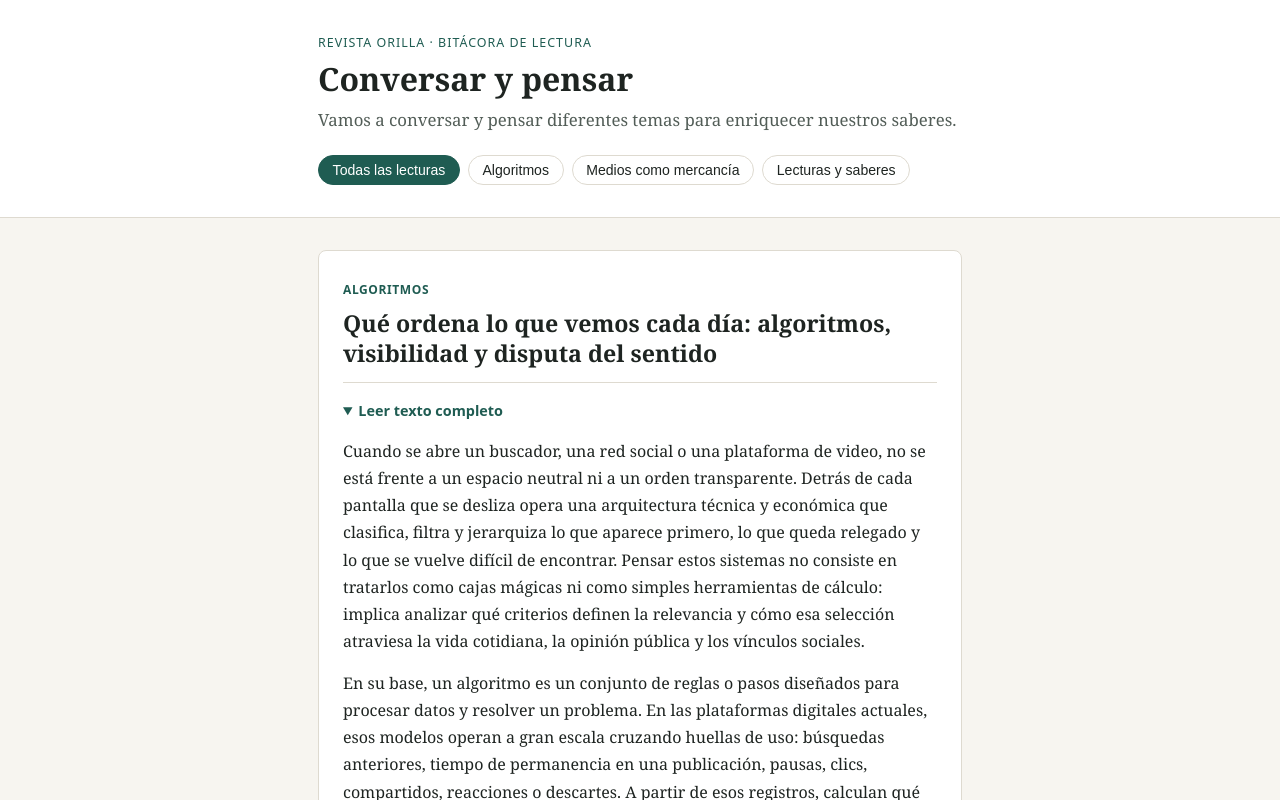
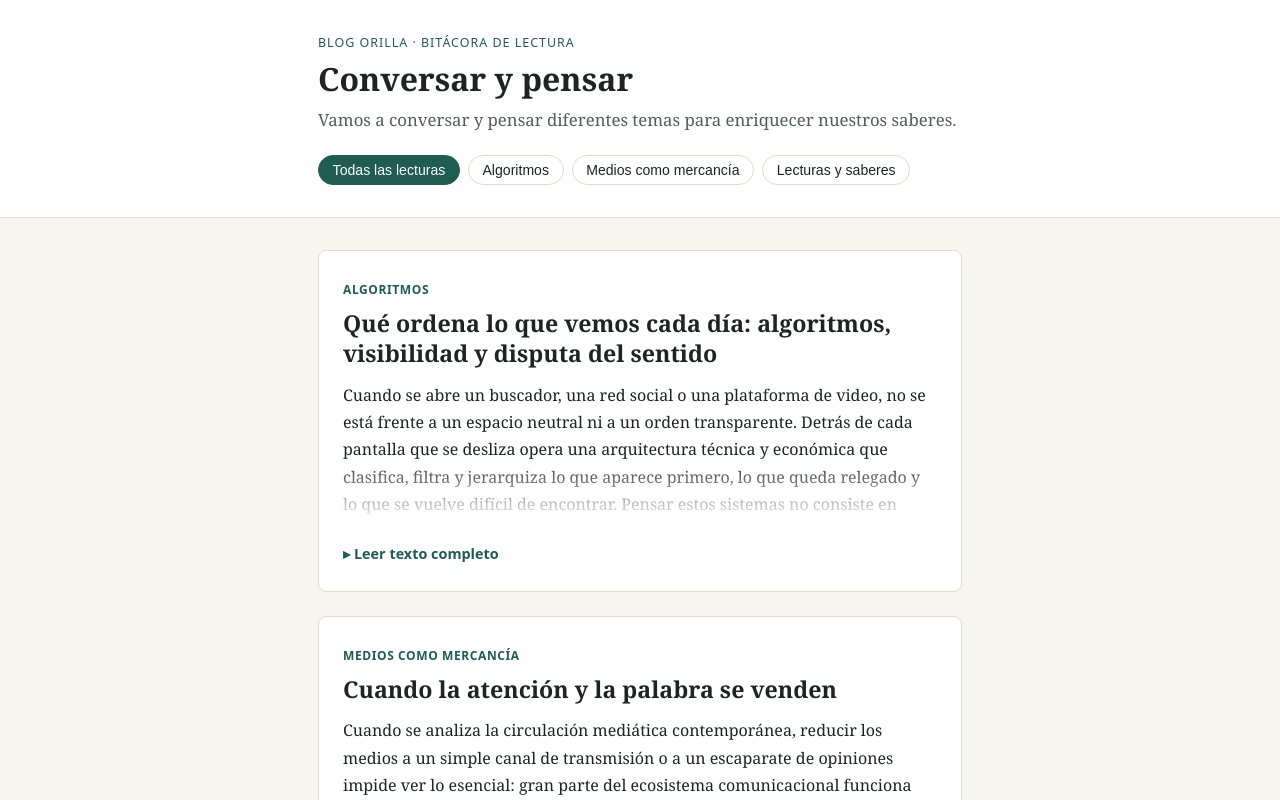
Before and after one commit to Revistaorilla/Blog-RevistaOrilla, a plain HTML site: page index.html in a window 1280 px wide. Both pictures are taken after a click on the button "Todas las lecturas". Shown: the top 800 px of the page. Drawn offline with Linux system fonts and the light colour scheme.

Commit message:
Update index.html

```diff
--- a/index.html
+++ b/index.html
@@ -3,7 +3,7 @@
 <head>
   <meta charset="UTF-8" />
   <meta name="viewport" content="width=device-width, initial-scale=1.0" />
-  <title>Blog — Revista Orilla</title>
+  <title>Blog Orilla</title>
   <style>
     :root {
       --fondo: #f7f5f0;
@@ -116,21 +116,58 @@
       line-height: 1.3;
     }
 
-    details {
-      border-top: 1px solid var(--borde);
-      padding-top: 1rem;
+    .cuerpo-nota {
+      position: relative;
+      max-height: 9.2rem;
+      overflow: hidden;
+      transition: max-height 0.4s ease;
     }
 
-    summary {
+    .cuerpo-nota::after {
+      content: "";
+      position: absolute;
+      left: 0;
+      right: 0;
+      bottom: 0;
+      height: 4.5rem;
+      background: linear-gradient(to bottom, rgba(255, 255, 255, 0), var(--superficie) 92%);
+      pointer-events: none;
+      transition: opacity 0.3s ease;
+    }
+
+    .entrada.abierta .cuerpo-nota {
+      max-height: 300rem;
+    }
+
+    .entrada.abierta .cuerpo-nota::after {
+      opacity: 0;
+    }
+
+    .cuerpo-nota p {
+      margin: 0.9rem 0;
+    }
+
+    .cuerpo-nota p:first-child {
+      margin-top: 0;
+    }
+
+    .btn-leer {
+      margin-top: 0.65rem;
+      background: none;
+      border: none;
+      padding: 0.25rem 0;
       font-family: system-ui, -apple-system, sans-serif;
       font-size: 0.9rem;
       font-weight: 600;
       color: var(--acento);
       cursor: pointer;
+      display: inline-flex;
+      align-items: center;
+      gap: 0.35rem;
     }
 
-    .cuerpo-nota p {
-      margin: 0.9rem 0;
+    .btn-leer:hover {
+      text-decoration: underline;
     }
 
     footer {
@@ -146,7 +183,7 @@
 <body>
   <header>
     <div class="contenedor">
-      <div class="eyebrow">Revista Orilla · Bitácora de lectura</div>
+      <div class="eyebrow">Blog Orilla · Bitácora de lectura</div>
       <h1>Conversar y pensar</h1>
       <p class="bajada">Vamos a conversar y pensar diferentes temas para enriquecer nuestros saberes.</p>
 
@@ -164,8 +201,6 @@
       <article class="entrada" id="nota-algoritmos" data-seccion="algoritmos">
         <span class="seccion-tag">Algoritmos</span>
         <h2>Qué ordena lo que vemos cada día: algoritmos, visibilidad y disputa del sentido</h2>
-        <details open>
-          <summary>Leer texto completo</summary>
         <div class="cuerpo-nota">
           <p>Cuando se abre un buscador, una red social o una plataforma de video, no se está frente a un espacio neutral ni a un orden transparente. Detrás de cada pantalla que se desliza opera una arquitectura técnica y económica que clasifica, filtra y jerarquiza lo que aparece primero, lo que queda relegado y lo que se vuelve difícil de encontrar. Pensar estos sistemas no consiste en tratarlos como cajas mágicas ni como simples herramientas de cálculo: implica analizar qué criterios definen la relevancia y cómo esa selección atraviesa la vida cotidiana, la opinión pública y los vínculos sociales.</p>
           <p>En su base, un algoritmo es un conjunto de reglas o pasos diseñados para procesar datos y resolver un problema. En las plataformas digitales actuales, esos modelos operan a gran escala cruzando huellas de uso: búsquedas anteriores, tiempo de permanencia en una publicación, pausas, clics, compartidos, reacciones o descartes. A partir de esos registros, calculan qué tiene mayor probabilidad de sostener la interacción. El problema central es que la métrica que guía el diseño no suele ser la veracidad, la profundidad ni el interés público, sino el engagement y la retención dentro de un modelo de negocio basado en la atención y los datos.</p>
@@ -173,53 +208,68 @@
           <p>A la vez, la lógica de visibilidad introduce una asimetría marcada entre lo que circula con fuerza y lo que resulta socialmente relevante. Que un tema sature un muro o una tendencia no significa que exprese un consenso real ni que aborde un problema con rigor. Al contrario, los formatos breves y de alto impacto emocional suelen imponerse sobre análisis más complejos, tendiendo a simplificar procesos históricos, económicos o colectivos y a desplazar la discusión hacia respuestas inmediatas o culpas individualizadas. Diversos pensadores e investigadores han señalado desde distintos ángulos que la opacidad de estos sistemas y el peso de sus criterios comerciales convierten a las plataformas en actores centrales en la distribución del sentido y del poder simbólico.</p>
           <p>Sin embargo, tampoco resulta riguroso caer en el determinismo tecnológico ni asumir que la dinámica digital anula por completo la agencia social. Los sistemas algorítmicos leen señales registrables, pero dejan afuera todo aquello que ocurre en la experiencia concreta: el trabajo territorial, la conversación cara a cara, la memoria compartida, el recorrido de una lectura lenta o las tensiones sociales que no se miden en clics. Reconocer que el orden de la pantalla está filtrado y responde a intereses concretos permite tomar distancia, contrastar fuentes, buscar espacios de lectura menos condicionados por la inmediatez y sostener una mirada crítica sobre lo que se presenta como dado.</p>
         </div>
-        </details>
+        <button type="button" class="btn-leer" aria-expanded="false">▸ Leer texto completo</button>
       </article>
 
       <article class="entrada" id="nota-mercancia" data-seccion="mercancia">
         <span class="seccion-tag">Medios como mercancía</span>
         <h2>Cuando la atención y la palabra se venden</h2>
-        <details open>
-          <summary>Leer texto completo</summary>
         <div class="cuerpo-nota">
           <p>Cuando se analiza la circulación mediática contemporánea, reducir los medios a un simple canal de transmisión o a un escaparate de opiniones impide ver lo esencial: gran parte del ecosistema comunicacional funciona bajo reglas de acumulación, propiedad y valorización mercantil. Pensar los medios como mercancía no significa negar el trabajo creativo, periodístico o cultural que ocurre dentro de ellos, sino situar esos procesos dentro de estructuras económicas e institucionales que condicionan qué se produce, qué se estandariza, qué se silencia y qué se vuelve rentable.</p>
           <p>En la tradición crítica de la economía política de la comunicación y de los estudios culturales, la relación entre medios y mercado nunca fue tratada como un dato menor. Diversos pensadores e investigadores han mostrado cómo la concentración de la propiedad, la lógica de la industria cultural o la mercantilización de las audiencias inciden sobre los formatos, los tiempos de elaboración y los marcos interpretativos que predominan, ya sea en la venta de productos culturales, en los grandes grupos mediáticos o en la intermediación de datos y publicidad en las plataformas actuales.</p>
           <p>Un rasgo clave de este proceso es la conversión de la atención y de los hábitos cotidianos en valor. En el escenario digital, el usuario no solo consume contenidos: su tiempo en pantalla, sus búsquedas, sus vínculos y sus reacciones alimentan modelos de negocio orientados a la segmentación, la predicción y la captura publicitaria. Cuando la circulación simbólica queda subordinada a la rentabilidad y a la velocidad de rotación, las problemáticas sociales densas —desigualdad, precarización, políticas públicas, conflictividad territorial, memoria histórica— corren el riesgo de ser comprimidas en piezas breves, espectaculares o descontextualizadas.</p>
           <p>Desde una mirada universitaria y comprometida con lo social, esa tensión no se agota en la crítica abstracta: se palpa en cómo se construyen sentidos comunes sobre quiénes merecen derechos, qué se naturaliza como problema individual y qué agendas quedan fuera del foco. Al mismo tiempo, la mercantilización no clausura por completo las disputas ni las prácticas críticas: existen medios comunitarios, espacios universitarios, producciones independientes y lecturas situadas que buscan disputar el sentido por fuera de la urgencia comercial.</p>
         </div>
-        </details>
+        <button type="button" class="btn-leer" aria-expanded="false">▸ Leer texto completo</button>
       </article>
 
       <article class="entrada" id="nota-saberes" data-seccion="saberes">
         <span class="seccion-tag">Lecturas y saberes</span>
         <h2>Entre el aula, la experiencia y la palabra escrita</h2>
-        <details open>
-          <summary>Leer texto completo</summary>
         <div class="cuerpo-nota">
           <p>El vínculo entre lo que se lee en la universidad y lo que ocurre en la vida cotidiana rara vez es lineal. Muchas veces los conceptos teóricos ofrecen herramientas valiosas para nombrar tensiones, desigualdades y procesos sociales que de otro modo quedarían difusos, pero también se vuelven insuficientes o abstractos si no se ponen en diálogo con la experiencia concreta. Pensar los saberes desde ese cruce implica evitar tanto el academicismo encerrado en sí mismo como el rechazo apresurado de toda elaboración conceptual.</p>
           <p>En los recorridos formativos y en la intervención social cotidiana se hace visible que el conocimiento no se produce en un único lugar ni bajo un solo formato. Junto con los textos académicos, las discusiones de cátedra y los marcos teóricos, existen saberes construidos en el territorio, en los vínculos, en las prácticas colectivas y en la memoria de quienes transitan situaciones complejas cada día. Reconocer esa pluralidad no diluye el rigor: por el contrario, exige mayor honestidad intelectual para revisar qué lecturas iluminan un problema y cuáles necesitan ser repensadas frente a la realidad.</p>
           <p>La escritura ocupa en este recorrido un lugar particular. Escribir sobre lo leído y lo vivido obliga a ordenar ideas, a precisar términos y a sostener argumentos sin depender de la consigna rápida ni de la inmediatez del comentario. Cuando se escribe desde una posición situada —universitaria, social y políticamente comprometida—, el texto no busca ofrecer respuestas cerradas, sino abrir preguntas que interpelen a lectores interesados en pensar a fondo lo que se da por sentado.</p>
         </div>
-        </details>
+        <button type="button" class="btn-leer" aria-expanded="false">▸ Leer texto completo</button>
       </article>
     </div>
   </main>
 
   <footer>
     <div class="contenedor">
-      Blog — Revista Orilla · Vamos a conversar y pensar diferentes temas para enriquecer nuestros saberes.
+      Blog Orilla · Vamos a conversar y pensar diferentes temas para enriquecer nuestros saberes.
     </div>
   </footer>
 
   <script>
-    const botones = document.querySelectorAll("nav button");
+    const botonesFiltro = document.querySelectorAll("nav button");
     const entradas = document.querySelectorAll(".entrada");
 
-    botones.forEach((boton) => {
+    function setEstadoEntrada(entrada, abierta) {
+      const botonLeer = entrada.querySelector(".btn-leer");
+      entrada.classList.toggle("abierta", abierta);
+      if (botonLeer) {
+        botonLeer.setAttribute("aria-expanded", String(abierta));
+        botonLeer.textContent = abierta ? "▾ Ocultar texto completo" : "▸ Leer texto completo";
+      }
+    }
+
+    entradas.forEach((entrada) => {
+      const botonLeer = entrada.querySelector(".btn-leer");
+      if (botonLeer) {
+        botonLeer.addEventListener("click", () => {
+          const estaAbierta = entrada.classList.contains("abierta");
+          setEstadoEntrada(entrada, !estaAbierta);
+        });
+      }
+    });
+
+    botonesFiltro.forEach((boton) => {
       boton.addEventListener("click", () => {
         const filtro = boton.dataset.filtro;
 
-        botones.forEach((b) => b.classList.remove("activo"));
+        botonesFiltro.forEach((b) => b.classList.remove("activo"));
         boton.classList.add("activo");
 
         entradas.forEach((entrada) => {
@@ -227,27 +277,12 @@
           entrada.style.display = coincide ? "block" : "none";
 
           if (coincide && filtro !== "todas") {
-            const detalle = entrada.querySelector("details");
-            if (detalle) detalle.open = true;
+            setEstadoEntrada(entrada, true);
+            entrada.scrollIntoView({ behavior: "smooth", block: "start" });
+          } else if (filtro === "todas") {
+            setEstadoEntrada(entrada, false);
           }
         });
-
-        if (filtro === "algoritmos") {
-          const destino = document.getElementById("nota-algoritmos");
-          if (destino) {
-            destino.scrollIntoView({ behavior: "smooth", block: "start" });
-          }
-        } else if (filtro === "mercancia") {
-          const destino = document.getElementById("nota-mercancia");
-          if (destino) {
-            destino.scrollIntoView({ behavior: "smooth", block: "start" });
-          }
-        } else if (filtro === "saberes") {
-          const destino = document.getElementById("nota-saberes");
-          if (destino) {
-            destino.scrollIntoView({ behavior: "smooth", block: "start" });
-          }
-        }
       });
     });
   </script>
```
Lines whose indentation alone changed are shown as unchanged.
